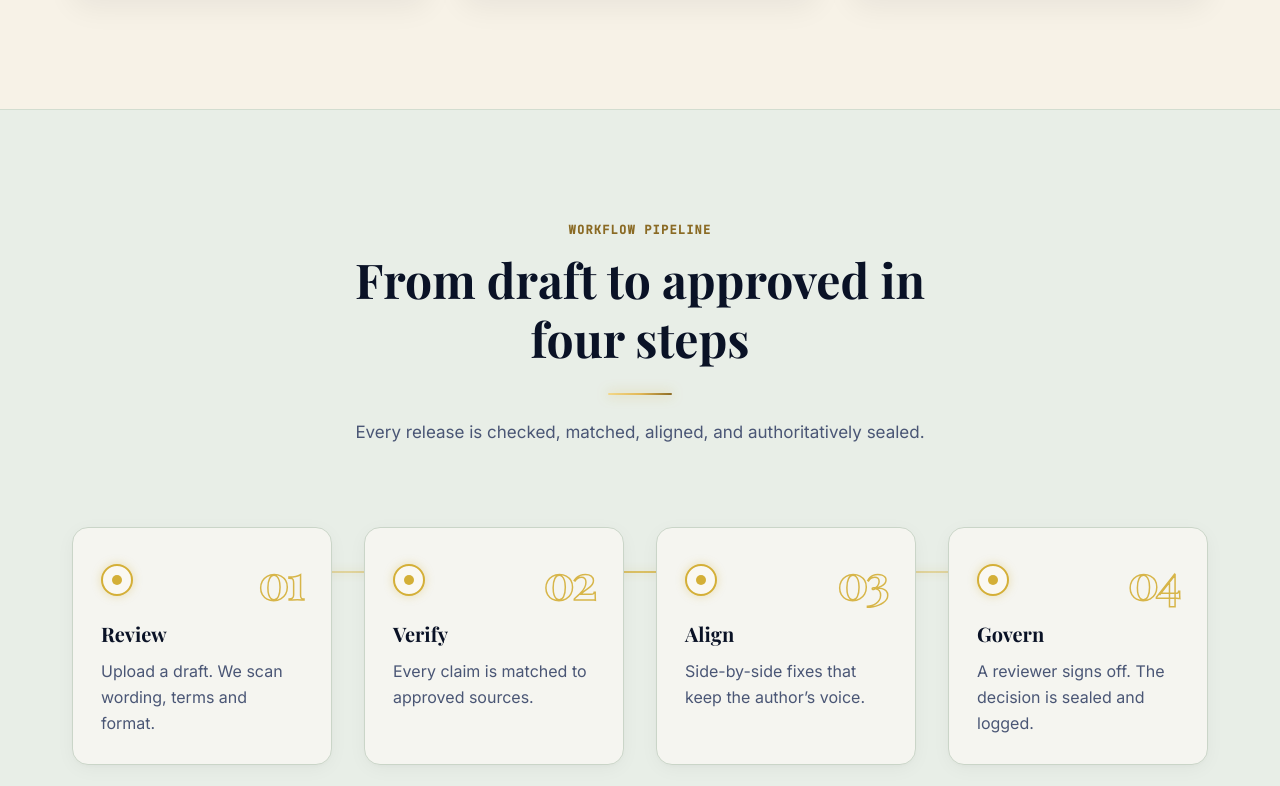
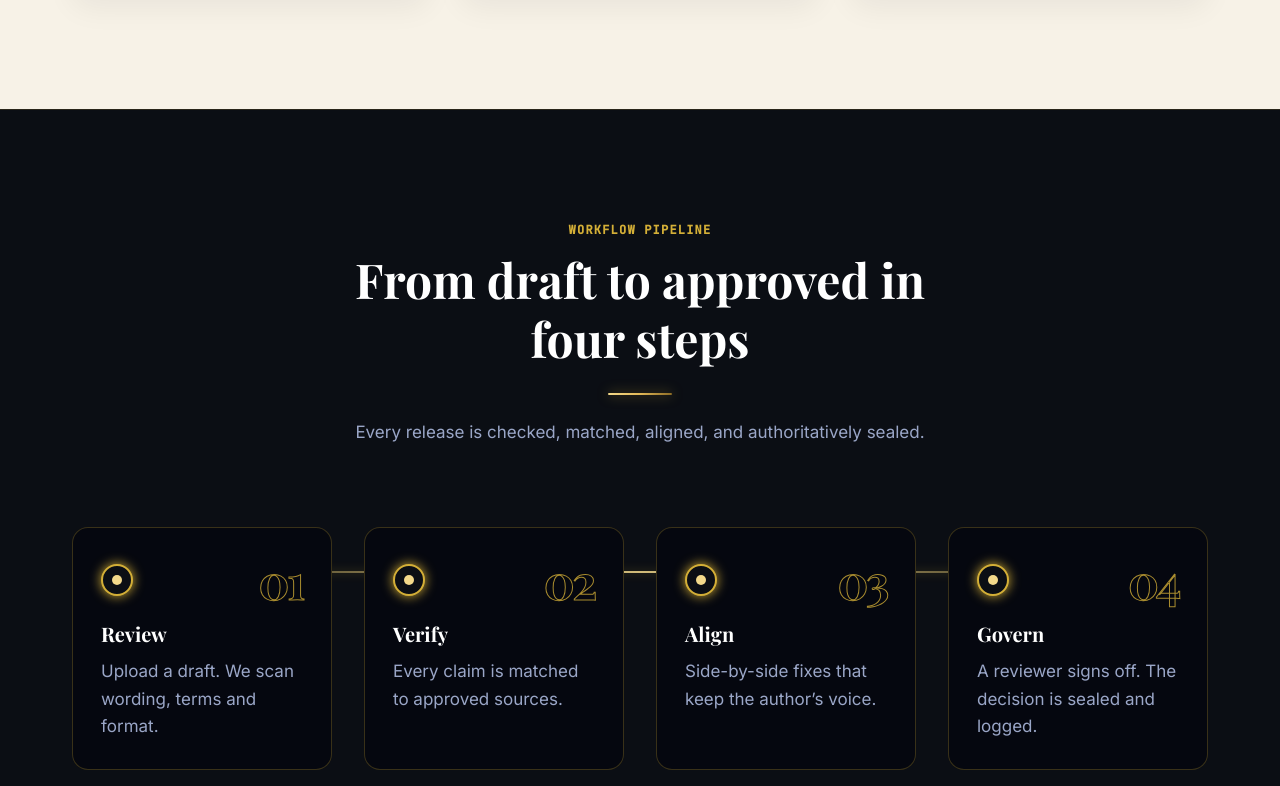
Before and after one commit to codewithlily-07/verity-brand-governance, a React (Vite) app in the folder frontend/: page / in a window 1280 px wide. Shown: the part 1574-2360 px from the top of the page. Built offline with nearby package versions, Linux system fonts and the light colour scheme; no server answers; a web font is replaced by a local one.

Commit message:
Revert "style: unify workflow cards background to #F5F5F0 on sage #E8EEE7 with sage-grey border and soft shadows"
This reverts commit c1313902646609a683d5d63f658f3a2db334958c.

```diff
--- a/frontend/src/pages/LandingPage.jsx
+++ b/frontend/src/pages/LandingPage.jsx
@@ -181,30 +181,30 @@ export function LandingPage({ setActivePage }) {
 
 
       {/* ==================================================
-          SECTION 3: 4-STEP HORIZONTAL WORKFLOW TIMELINE
-          Workflow Pipeline (Review, Verify, Align, Govern)
-          Section background: Sage (#E8EEE7)
-          Card background: #F5F5F0 with subtle sage-grey border & soft shadows
+          SECTION 3: LIFECYCLE (CHARCOAL #0B0E14)
+          Title: "From draft to approved in four steps"
+          Horizontal gold line connecting 4 nodes with large outlined gold numbers 01-04,
+          a gold node that glows as it scrolls into view, max 12 words per line.
           ================================================== */}
       <section
         className="py-28 relative overflow-hidden"
         style={{
-          backgroundColor: '#E8EEE7',
-          borderTop: '1px solid #D2DDD0',
-          borderBottom: '1px solid #D2DDD0',
+          backgroundColor: '#0B0E14',
+          borderTop: '1px solid rgba(212, 175, 55, 0.15)',
+          borderBottom: '1px solid rgba(212, 175, 55, 0.15)',
         }}
       >
         <div className="max-w-[1200px] mx-auto px-4 sm:px-6 lg:px-8 relative z-10">
 
           <div className="text-center max-w-2xl mx-auto mb-20">
-            <span className="text-xs font-mono font-bold tracking-widest text-[#8A6A24] uppercase block mb-3">
+            <span className="text-xs font-mono font-bold tracking-widest text-[#D4AF37] uppercase block mb-3">
               WORKFLOW PIPELINE
             </span>
-            <h2 className="text-fluid-h2 font-serif font-bold text-[#0A1226] mb-4">
+            <h2 className="text-fluid-h2 font-serif font-bold text-white mb-4">
               From draft to approved in four steps
             </h2>
             <div className="title-gold-underline mx-auto mb-4" />
-            <p className="text-[17px] text-[#4A5675] font-sans leading-relaxed">
+            <p className="text-[17px] text-[#9AA6C7] font-sans leading-relaxed">
               Every release is checked, matched, aligned, and authoritatively sealed.
             </p>
           </div>
@@ -216,8 +216,8 @@ export function LandingPage({ setActivePage }) {
             <div
               className="hidden lg:block absolute top-[44px] left-[6%] right-[6%] h-[2px] pointer-events-none z-0"
               style={{
-                background: 'linear-gradient(90deg, rgba(212,175,55,0.2) 0%, rgba(212,175,55,0.75) 50%, rgba(212,175,55,0.2) 100%)',
-                boxShadow: '0 0 8px rgba(212,175,55,0.25)',
+                background: 'linear-gradient(90deg, rgba(212,175,55,0.2) 0%, rgba(243,217,139,0.85) 50%, rgba(212,175,55,0.2) 100%)',
+                boxShadow: '0 0 10px rgba(212,175,55,0.4)',
               }}
             />
 
@@ -227,35 +227,34 @@ export function LandingPage({ setActivePage }) {
               <div
                 className="luxury-card-hover rounded-2xl p-6 sm:p-7 flex flex-col justify-between"
                 style={{
-                  backgroundColor: '#F5F5F0',
-                  border: '1px solid #CAD5C8',
-                  boxShadow: '0 4px 20px -2px rgba(10, 18, 38, 0.05), 0 2px 6px -1px rgba(10, 18, 38, 0.03)',
+                  backgroundColor: '#05070F',
+                  border: '1px solid rgba(212, 175, 55, 0.25)',
                 }}
               >
                 <div>
                   <div className="flex items-center justify-between mb-4">
                     {/* Glowing gold node on the timeline */}
-                    <div className="w-8 h-8 rounded-full bg-[#FAF8F2] border-2 border-[#D4AF37] flex items-center justify-center shadow-[0_0_10px_rgba(212,175,55,0.35)]">
-                      <div className="w-2.5 h-2.5 rounded-full bg-[#D4AF37]" />
+                    <div className="w-8 h-8 rounded-full bg-[#0B0E14] border-2 border-[#D4AF37] flex items-center justify-center shadow-[0_0_12px_#D4AF37]">
+                      <div className="w-2.5 h-2.5 rounded-full bg-[#F3D98B]" />
                     </div>
                     {/* Outlined gold number 01 */}
                     <span
                       className="font-serif text-4xl sm:text-5xl font-extrabold tracking-tighter"
                       style={{
-                        WebkitTextStroke: '1.5px #D4AF37',
+                        WebkitTextStroke: '1px #D4AF37',
                         color: 'transparent',
-                        opacity: 0.9,
+                        opacity: 0.8,
                       }}
                     >
                       01
                     </span>
                   </div>
 
-                  <h3 className="font-serif text-xl font-bold text-[#0A1226] mb-2.5">
+                  <h3 className="font-serif text-xl font-bold text-white mb-2.5">
                     Review
                   </h3>
                   {/* Exact copy (9 words) */}
-                  <p className="text-[16px] text-[#4A5675] leading-relaxed font-sans">
+                  <p className="text-[17px] text-[#9AA6C7] leading-relaxed font-sans">
                     Upload a draft. We scan wording, terms and format.
                   </p>
                 </div>
@@ -265,35 +264,34 @@ export function LandingPage({ setActivePage }) {
               <div
                 className="luxury-card-hover rounded-2xl p-6 sm:p-7 flex flex-col justify-between"
                 style={{
-                  backgroundColor: '#F5F5F0',
-                  border: '1px solid #CAD5C8',
-                  boxShadow: '0 4px 20px -2px rgba(10, 18, 38, 0.05), 0 2px 6px -1px rgba(10, 18, 38, 0.03)',
+                  backgroundColor: '#05070F',
+                  border: '1px solid rgba(212, 175, 55, 0.25)',
                 }}
               >
                 <div>
                   <div className="flex items-center justify-between mb-4">
                     {/* Glowing gold node on the timeline */}
-                    <div className="w-8 h-8 rounded-full bg-[#FAF8F2] border-2 border-[#D4AF37] flex items-center justify-center shadow-[0_0_10px_rgba(212,175,55,0.35)]">
-                      <div className="w-2.5 h-2.5 rounded-full bg-[#D4AF37]" />
+                    <div className="w-8 h-8 rounded-full bg-[#0B0E14] border-2 border-[#D4AF37] flex items-center justify-center shadow-[0_0_12px_#D4AF37]">
+                      <div className="w-2.5 h-2.5 rounded-full bg-[#F3D98B]" />
                     </div>
                     {/* Outlined gold number 02 */}
                     <span
                       className="font-serif text-4xl sm:text-5xl font-extrabold tracking-tighter"
                       style={{
-                        WebkitTextStroke: '1.5px #D4AF37',
+                        WebkitTextStroke: '1px #D4AF37',
                         color: 'transparent',
-                        opacity: 0.9,
+                        opacity: 0.8,
                       }}
                     >
                       02
                     </span>
                   </div>
 
-                  <h3 className="font-serif text-xl font-bold text-[#0A1226] mb-2.5">
+                  <h3 className="font-serif text-xl font-bold text-white mb-2.5">
                     Verify
                   </h3>
                   {/* Exact copy (7 words) */}
-                  <p className="text-[16px] text-[#4A5675] leading-relaxed font-sans">
+                  <p className="text-[17px] text-[#9AA6C7] leading-relaxed font-sans">
                     Every claim is matched to approved sources.
                   </p>
                 </div>
@@ -303,35 +301,34 @@ export function LandingPage({ setActivePage }) {
               <div
                 className="luxury-card-hover rounded-2xl p-6 sm:p-7 flex flex-col justify-between"
                 style={{
-                  backgroundColor: '#F5F5F0',
-                  border: '1px solid #CAD5C8',
-                  boxShadow: '0 4px 20px -2px rgba(10, 18, 38, 0.05), 0 2px 6px -1px rgba(10, 18, 38, 0.03)',
+                  backgroundColor: '#05070F',
+                  border: '1px solid rgba(212, 175, 55, 0.25)',
                 }}
               >
                 <div>
                   <div className="flex items-center justify-between mb-4">
                     {/* Glowing gold node on the timeline */}
-                    <div className="w-8 h-8 rounded-full bg-[#FAF8F2] border-2 border-[#D4AF37] flex items-center justify-center shadow-[0_0_10px_rgba(212,175,55,0.35)]">
-                      <div className="w-2.5 h-2.5 rounded-full bg-[#D4AF37]" />
+                    <div className="w-8 h-8 rounded-full bg-[#0B0E14] border-2 border-[#D4AF37] flex items-center justify-center shadow-[0_0_12px_#D4AF37]">
+                      <div className="w-2.5 h-2.5 rounded-full bg-[#F3D98B]" />
                     </div>
                     {/* Outlined gold number 03 */}
                     <span
                       className="font-serif text-4xl sm:text-5xl font-extrabold tracking-tighter"
                       style={{
-                        WebkitTextStroke: '1.5px #D4AF37',
+                        WebkitTextStroke: '1px #D4AF37',
                         color: 'transparent',
-                        opacity: 0.9,
+                        opacity: 0.8,
                       }}
                     >
                       03
                     </span>
                   </div>
 
-                  <h3 className="font-serif text-xl font-bold text-[#0A1226] mb-2.5">
+                  <h3 className="font-serif text-xl font-bold text-white mb-2.5">
                     Align
                   </h3>
                   {/* Exact copy (8 words) */}
-                  <p className="text-[16px] text-[#4A5675] leading-relaxed font-sans">
+                  <p className="text-[17px] text-[#9AA6C7] leading-relaxed font-sans">
                     Side-by-side fixes that keep the author’s voice.
                   </p>
                 </div>
@@ -341,35 +338,34 @@ export function LandingPage({ setActivePage }) {
               <div
                 className="luxury-card-hover rounded-2xl p-6 sm:p-7 flex flex-col justify-between"
                 style={{
-                  backgroundColor: '#F5F5F0',
-                  border: '1px solid #CAD5C8',
-                  boxShadow: '0 4px 20px -2px rgba(10, 18, 38, 0.05), 0 2px 6px -1px rgba(10, 18, 38, 0.03)',
+                  backgroundColor: '#05070F',
+                  border: '1px solid rgba(212, 175, 55, 0.25)',
                 }}
               >
                 <div>
                   <div className="flex items-center justify-between mb-4">
                     {/* Glowing gold node on the timeline */}
-                    <div className="w-8 h-8 rounded-full bg-[#FAF8F2] border-2 border-[#D4AF37] flex items-center justify-center shadow-[0_0_10px_rgba(212,175,55,0.35)]">
-                      <div className="w-2.5 h-2.5 rounded-full bg-[#D4AF37]" />
+                    <div className="w-8 h-8 rounded-full bg-[#0B0E14] border-2 border-[#D4AF37] flex items-center justify-center shadow-[0_0_12px_#D4AF37]">
+                      <div className="w-2.5 h-2.5 rounded-full bg-[#F3D98B]" />
                     </div>
                     {/* Outlined gold number 04 */}
                     <span
                       className="font-serif text-4xl sm:text-5xl font-extrabold tracking-tighter"
                       style={{
-                        WebkitTextStroke: '1.5px #D4AF37',
+                        WebkitTextStroke: '1px #D4AF37',
                         color: 'transparent',
-                        opacity: 0.9,
+                        opacity: 0.8,
                       }}
                     >
                       04
                     </span>
                   </div>
 
-                  <h3 className="font-serif text-xl font-bold text-[#0A1226] mb-2.5">
+                  <h3 className="font-serif text-xl font-bold text-white mb-2.5">
                     Govern
                   </h3>
                   {/* Exact copy (10 words) */}
-                  <p className="text-[16px] text-[#4A5675] leading-relaxed font-sans">
+                  <p className="text-[17px] text-[#9AA6C7] leading-relaxed font-sans">
                     A reviewer signs off. The decision is sealed and logged.
                   </p>
                 </div>
```
